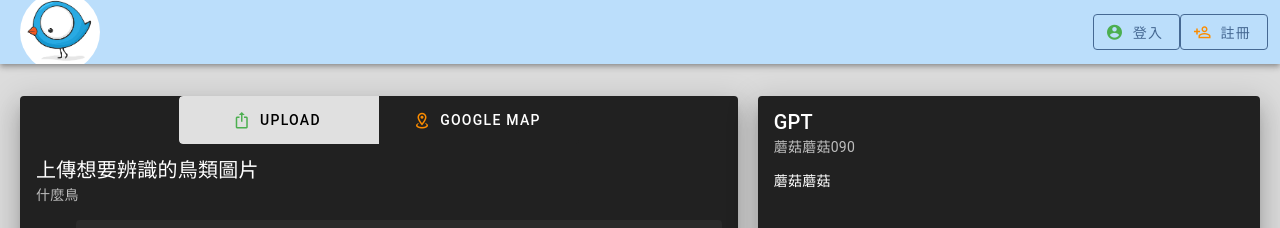
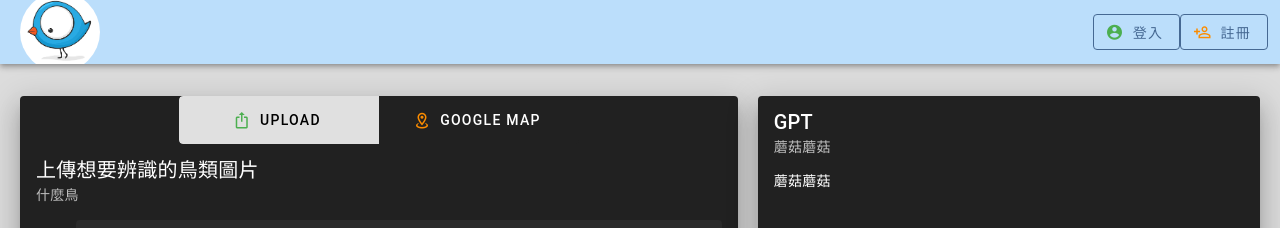
Before and after one commit to p587233200/BirdIdentification, a Vue app: page / in a window 1280 px wide. Shown: the top 228 px of the page. Built offline with nearby package versions, Linux system fonts and the light colour scheme; no server answers.

Commit message:
Revert "090"
This reverts commit 920b68a1bb0565b2d090495342d0315ecab0bae5.

```diff
--- a/src/components/chat.vue
+++ b/src/components/chat.vue
@@ -6,7 +6,7 @@
   >
     <v-card-item>
       <v-card-title> GPT </v-card-title>
-      <v-card-subtitle> 蘑菇蘑菇090 </v-card-subtitle>
+      <v-card-subtitle> 蘑菇蘑菇 </v-card-subtitle>
     </v-card-item>
 
     <v-card-text>
```
